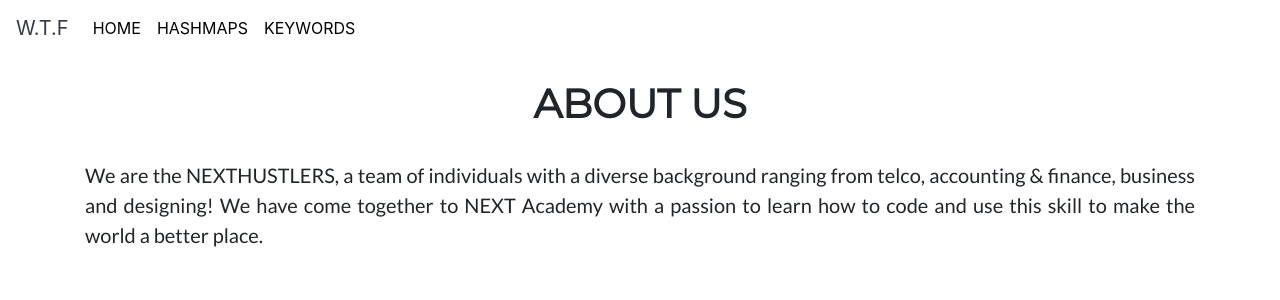
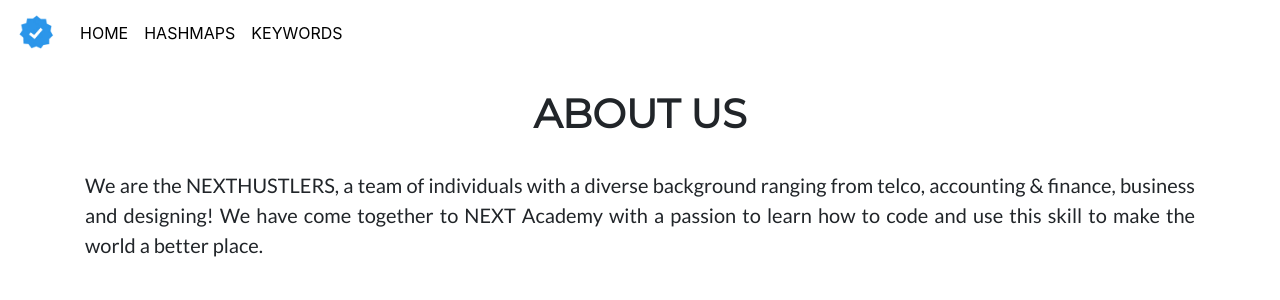
Before and after one commit to SoulMUSZE/NEXTHUSTLERS, a Flask app: page /about in a window 1280 px wide. Shown: the top 300 px of the page. Run offline with Flask 2, Linux system fonts and the light colour scheme; parts of the project's set-up code (start-up, migrations or seed data) failed here and were passed over; some libraries are stand-ins or nearby versions.

Commit message:
css/minor_fixes

```diff
--- a/static/main.css
+++ b/static/main.css
@@ -126,6 +126,7 @@ tbody tr:hover {
     max-width: 25px;
 }
 
+
 #verified-button {
     display: none;
 }
@@ -208,3 +209,10 @@ tbody tr:hover {
 .progress.bg-white {
     background-color: #ffee93!important;
 }
+
+
+
+.nav-item:hover {
+    background-color: #EFF2F7;
+    border-radius: 10px;
+}
--- a/templates/_layout.html
+++ b/templates/_layout.html
@@ -30,21 +30,23 @@
   <script>$(document).ready(function () { $('body').bootstrapMaterialDesign(); });</script>
   <!-- TITLE AND ICON -->
   <title>TWEETFLUENCER</title>
-  <link rel="icon" href="{{ url_for('static', filename='images/stars.png') }}" type="image/png">
+
+  <!-- Flavicon -->
+  <link rel="icon" href="{{ url_for('static', filename='images/verified-badge.png') }}" type="image/png">
 
 </head>
 
 <body>
   <nav class="navbar navbar-expand-lg navbar-white bg-white shadow-none">
-    <a class="navbar-brand text-dark" href="{{url_for('intro')}}">W.T.F</a>
-    <button class="navbar-toggler" type="button" data-toggle="collapse" data-target="#navbarNav"
-      aria-controls="navbarNav" aria-expanded="false" aria-label="Toggle navigation">
-      <span class="navbar-toggler-icon"></span>
-    </button>
+
+    <!-- Navbar logo -->
+    <a class="navbar-brand " href="{{url_for('intro')}}"><img height="40" width="40" src="{{ url_for('static', filename='images/verified-badge.png') }}"></a>
+
+
     <div class="collapse navbar-collapse" id="navbarNav">
       <ul class="navbar-nav">
         <li class="nav-item">
-          <a class="nav-link " href="{{url_for('index')}}">HOME<span class="sr-only">(current)</span></a>
+          <a class="nav-link" href="{{url_for('index')}}">HOME<span class="sr-only">(current)</span></a>
         </li>
         <li class="nav-item">
           <a class="nav-link " href="{{url_for('trends')}}">HASHMAPS <span class="sr-only">(current)</span></a>
@@ -61,8 +63,8 @@
         <!-- <li class="nav-item">
           <a class="nav-link " href="{{url_for('index')}}">Pricing</a>
         </li> -->
+      </ul>
 
-      </ul>
     </div>
   </nav>
 
```
